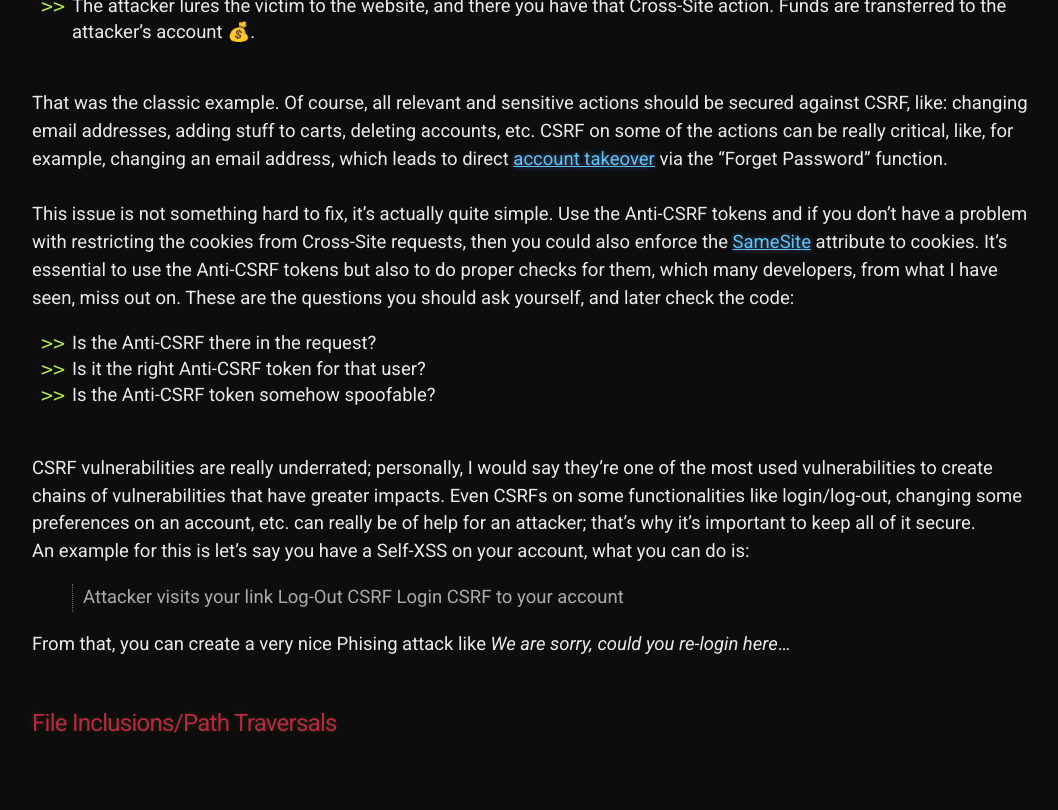
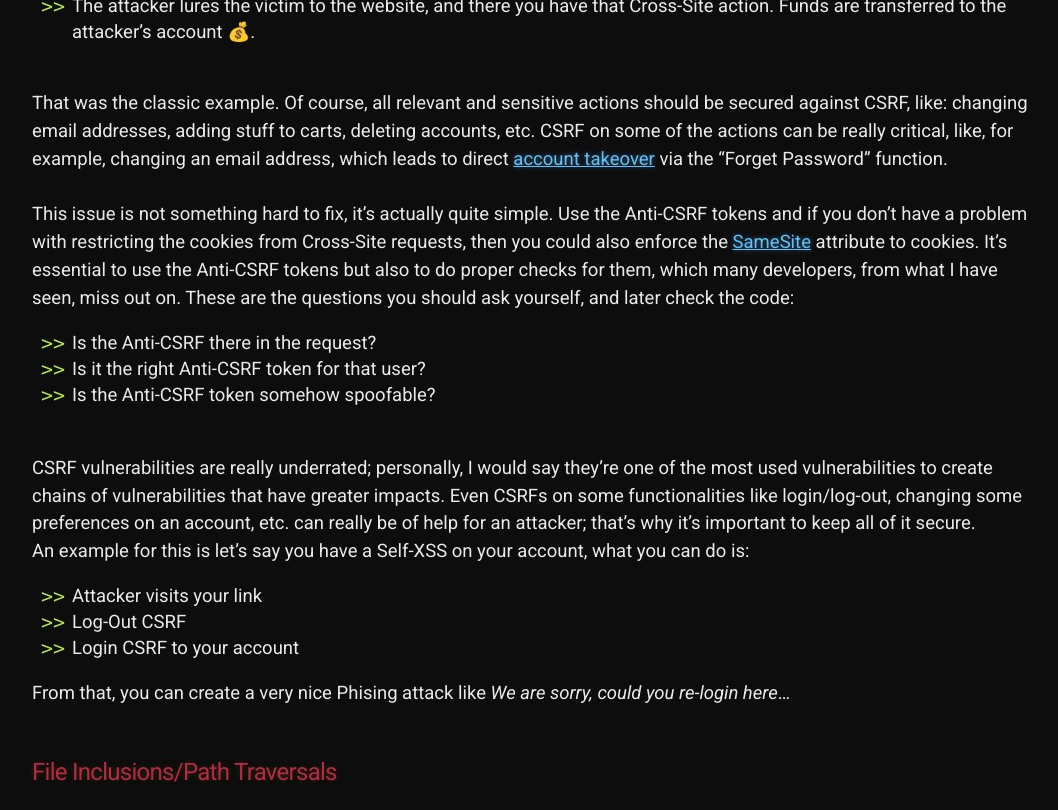
Before and after one commit to 20kilograma/blog, a Jekyll site: the page built from php-sec.md, in a window 1280 px wide and 900 px high, scrolled down 8306 px, cut to the strip 90-900 px from the top of the window. Shown: the whole strip, without its empty margins (108-1166 px from the left). Built offline with Jekyll 4.4.1, drawn with Linux system fonts in a browser that asks for light colours; some web fonts are replaced; our own code applies the rules of GitHub Pages for plain Markdown files; before the commit the page ends 9157 px from its top, so only the background shows below that.

Commit message:
Update php-sec.md

```diff
--- a/php-sec.md
+++ b/php-sec.md
@@ -158,9 +158,9 @@ This issue is not something hard to fix, it's actually quite simple. Use the Ant
 <br>
 CSRF vulnerabilities are really underrated; personally, I would say they're one of the most used vulnerabilities to create chains of vulnerabilities that have greater impacts. Even CSRFs on some functionalities like login/log-out, changing some preferences on an account, etc. can really be of help for an attacker; that's why it's important to keep all of it secure.<br>
 An example for this is let's say you have a Self-XSS on your account, what you can do is: <br>
-> Attacker visits your link
-> Log-Out CSRF
-> Login CSRF to your account<br>
+- Attacker visits your link
+- Log-Out CSRF
+- Login CSRF to your account<br>
 
 From that, you can create a very nice Phising attack like <i>We are sorry, could you re-login here</i>...<br><br>
 
```
